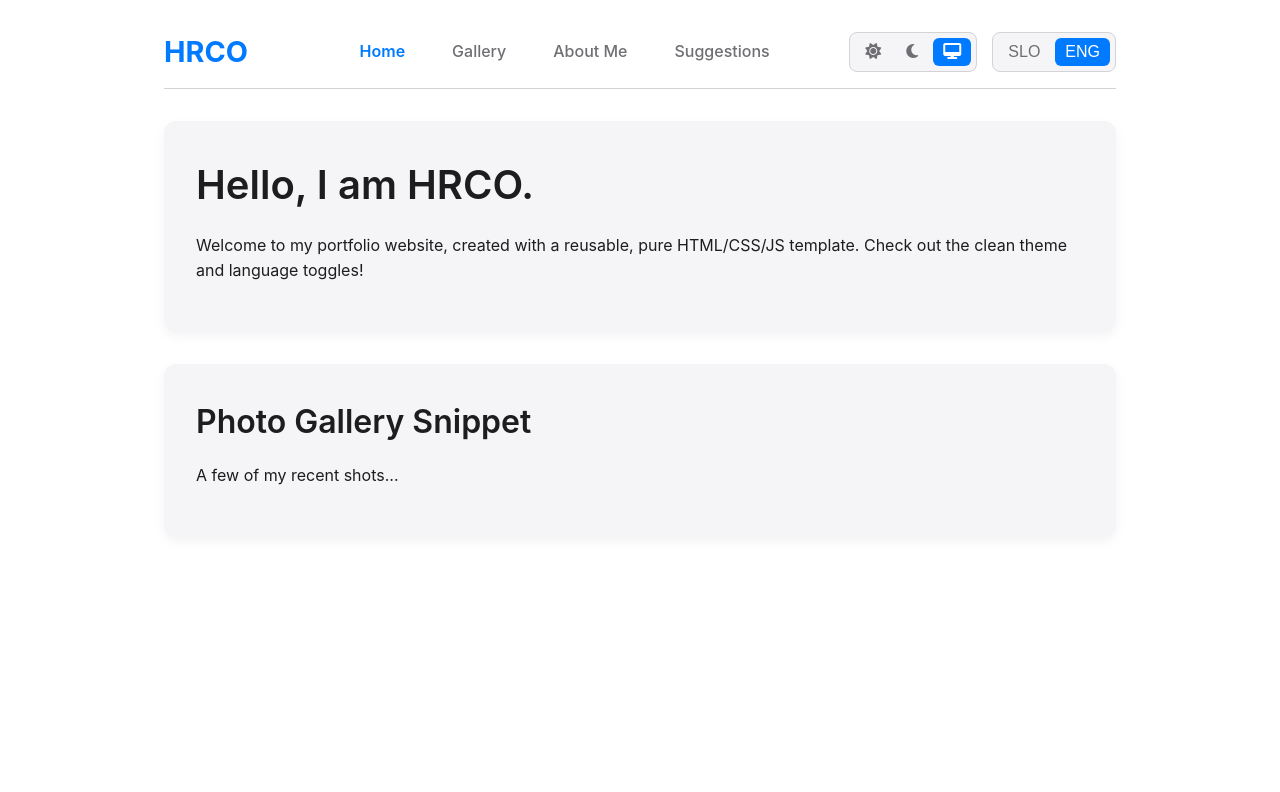
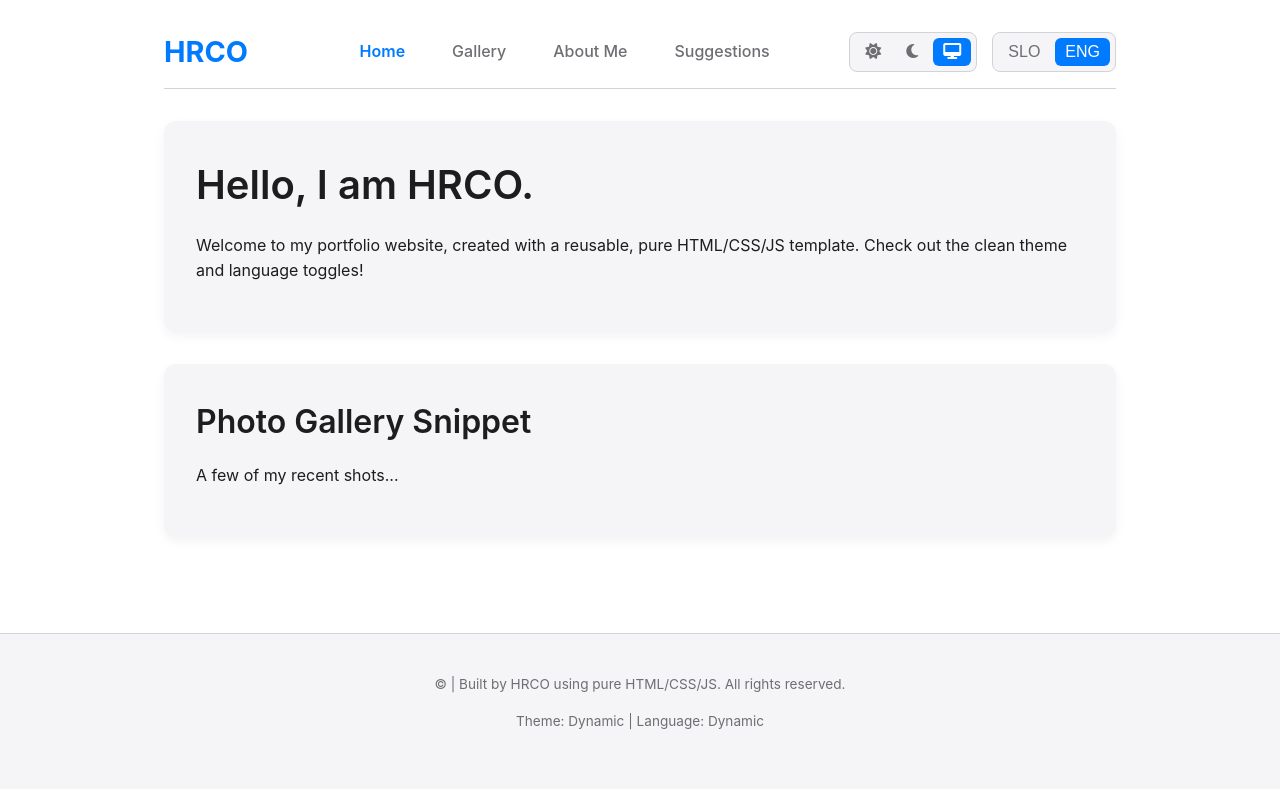
Before and after one commit to hrco/hrco.github.io, a plain HTML site: page index.html in a window 1280 px wide. Drawn offline with Linux system fonts and the light colour scheme.

Commit message:
Update index.html

```diff
--- a/index.html
+++ b/index.html
@@ -47,6 +47,19 @@
         </main>
     </div>
 
+    <footer class="footer">
+        <div class="container">
+            <p>
+                &copy; <span id="current-year"></span> |
+                <span data-i18n="FOOTER_TEXT">Built by HRCO using pure HTML/CSS/JS. All rights reserved.</span>
+            </p>
+            <p>
+                Theme: <span class="theme-name">Dynamic</span> |
+                Language: <span class="lang-name">Dynamic</span>
+            </p>
+        </div>
+    </footer>
+
     <script src="js/main.js"></script>
 </body>
 </html>
```
